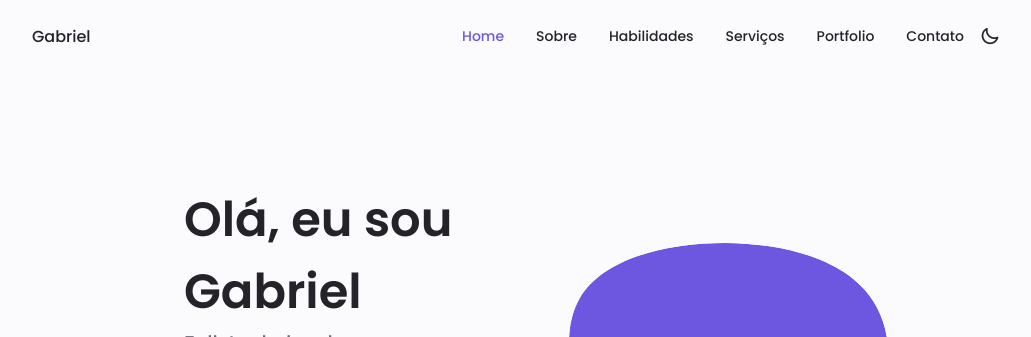
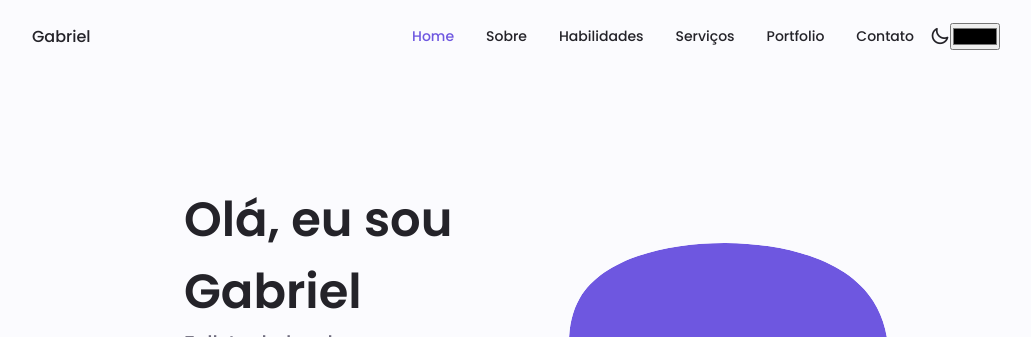
Before and after one commit to gabrieloliveiramattos/Portfolio, a plain HTML site: page index.html in a window 1280 px wide. Shown: the top 337 px of the page, without its empty margins (124-1155 px from the left). Drawn offline with nearby package versions, Linux system fonts and the light colour scheme.

Commit message:
Update index.html
Add change color

```diff
--- a/index.html
+++ b/index.html
@@ -60,8 +60,17 @@
                     </ul>
                     <i class="uil uil-times nav__close" id="nav-close"></i>
                 </div>
+
                 <div class="nav__btns">
+
                     <i class="uil uil-moon change-theme" id="theme-button"></i>
+
+                    <input type="color" class="change__color" id="change-color">
+
+
+
+                    <!-- <input type="color" name="" id="">
+                    <i class="uil uil-palette change-color" id="color-button"></i> -->
 
                     <div class="nav__toggle" id="nav-toggle">
                         <i class="uil uil-apps"></i>
```
